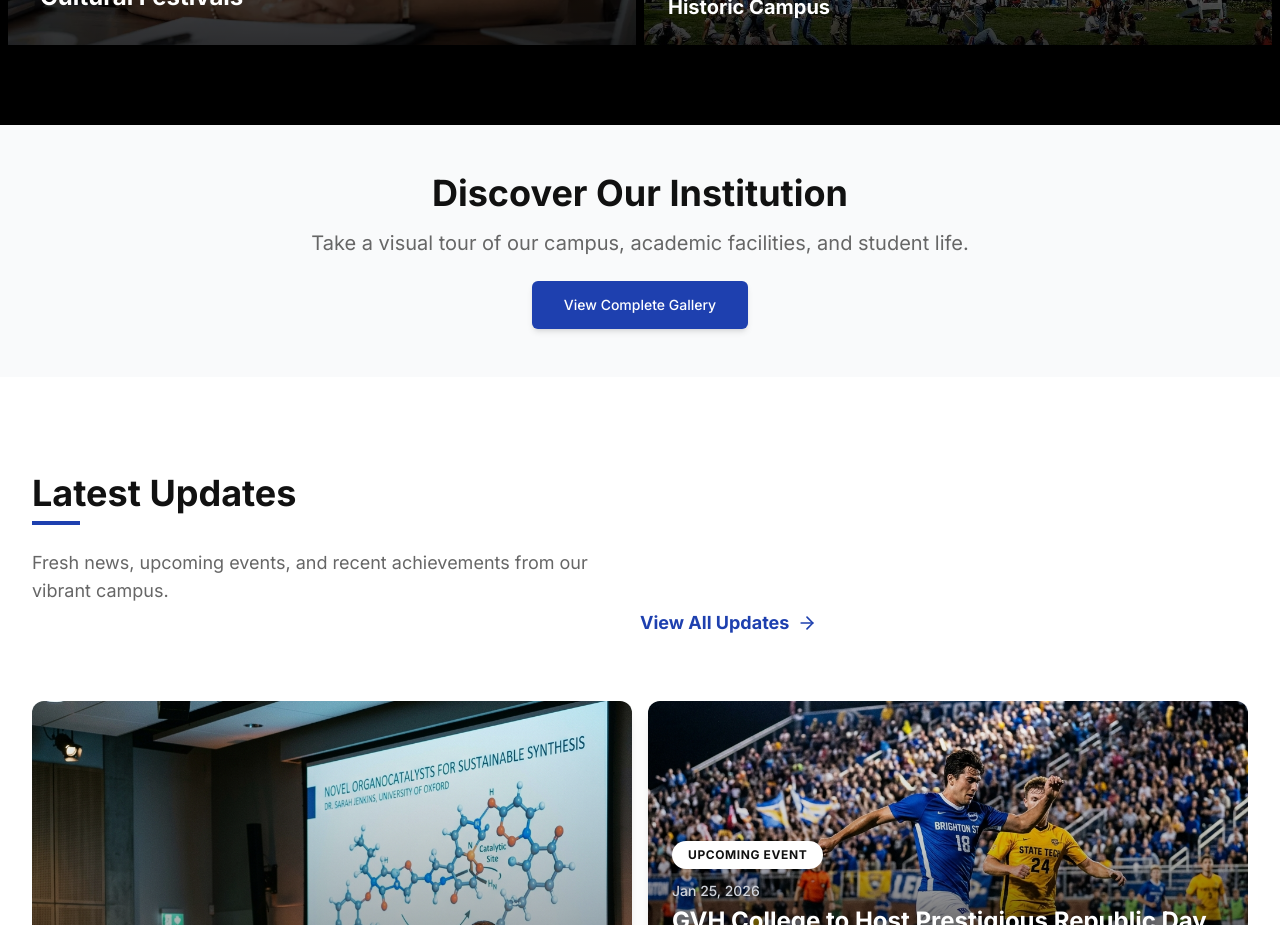
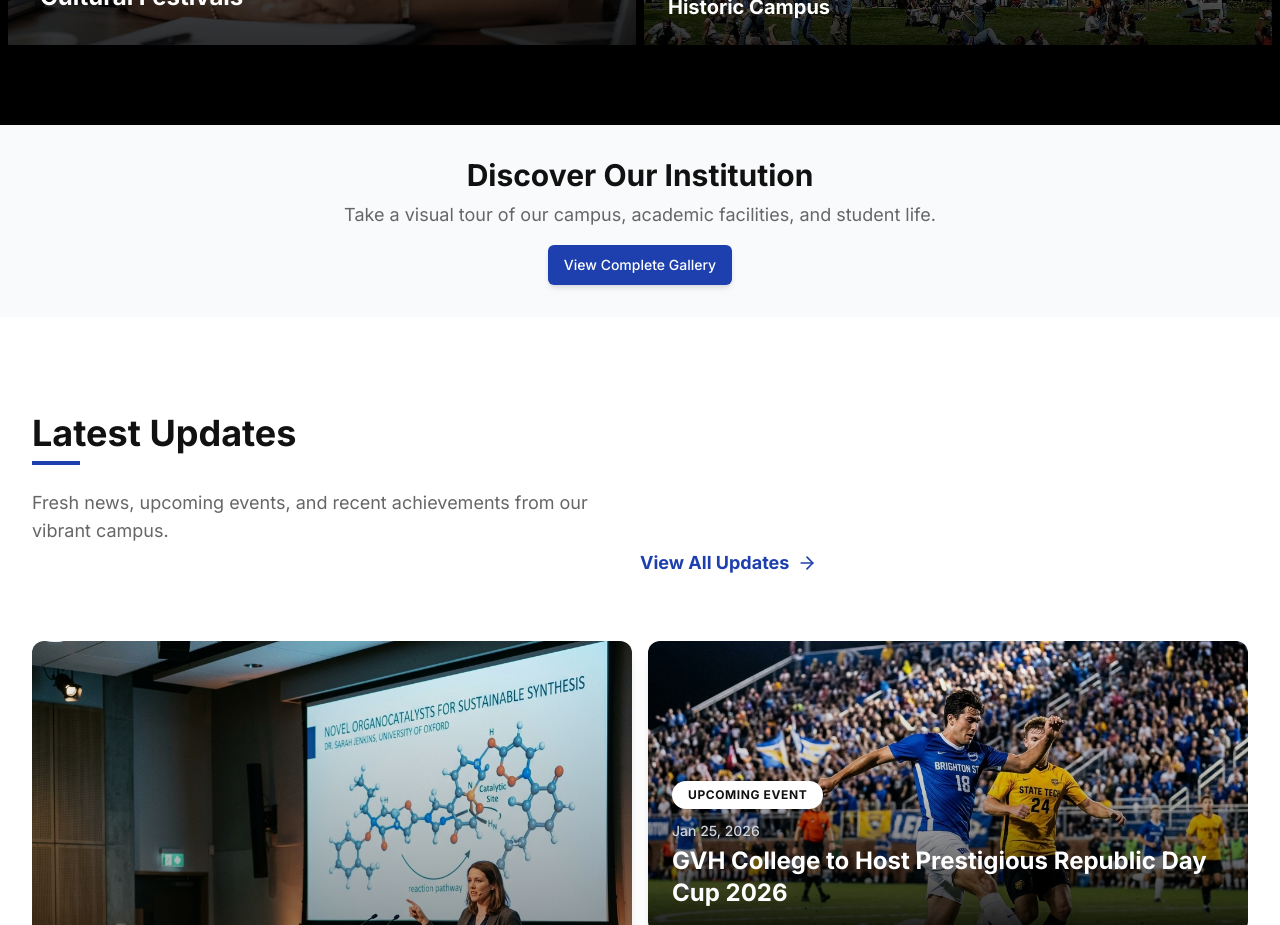
Before and after one commit to ken740184-dev/gvh-college, a Next.js app: page / in a window 1280 px wide. Shown: the part 4560-5485 px from the top of the page. Built offline with nearby package versions, Linux system fonts and the light colour scheme; no server answers; the database is empty; a web font is replaced by a local one.

Commit message:
style(home): further reduce Discover section height and typography sizes

```diff
--- a/src/app/page.tsx
+++ b/src/app/page.tsx
@@ -227,11 +227,11 @@ export default async function Home() {
       </section>
 
       {/* Gallery Preview & Call to Action */}
-      <section className="py-12 bg-gray-50 text-center">
+      <section className="py-8 bg-gray-50 text-center">
         <div className="max-w-3xl mx-auto px-4">
-          <h2 className="text-4xl font-sans font-bold mb-4">Discover Our Institution</h2>
-          <p className="text-xl text-secondary-text mb-6">Take a visual tour of our campus, academic facilities, and student life.</p>
-          <Button href="/gallery" size="lg">View Complete Gallery</Button>
+          <h2 className="text-3xl font-sans font-bold mb-2">Discover Our Institution</h2>
+          <p className="text-lg text-secondary-text mb-4">Take a visual tour of our campus, academic facilities, and student life.</p>
+          <Button href="/gallery" size="default">View Complete Gallery</Button>
         </div>
       </section>
 
```
